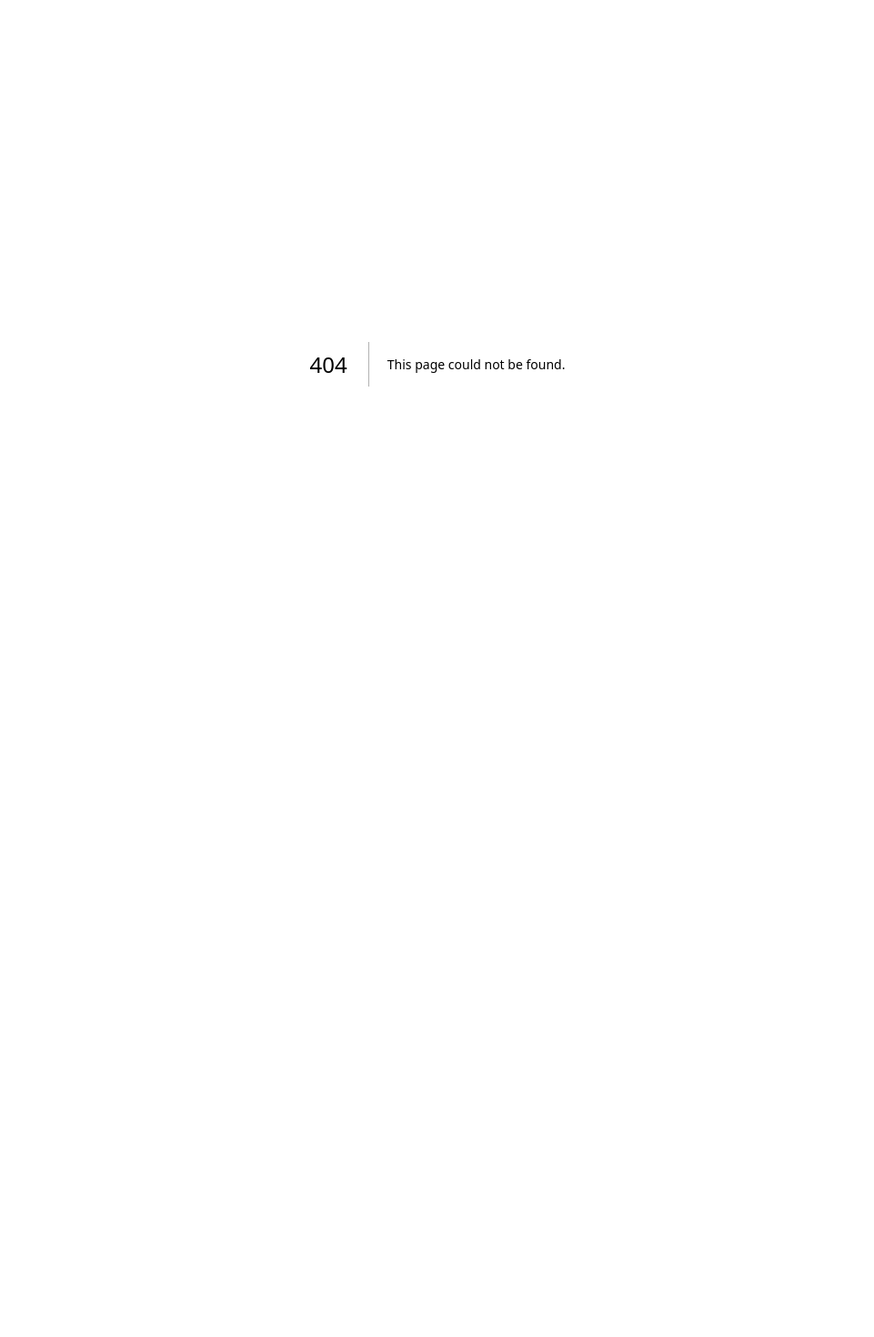
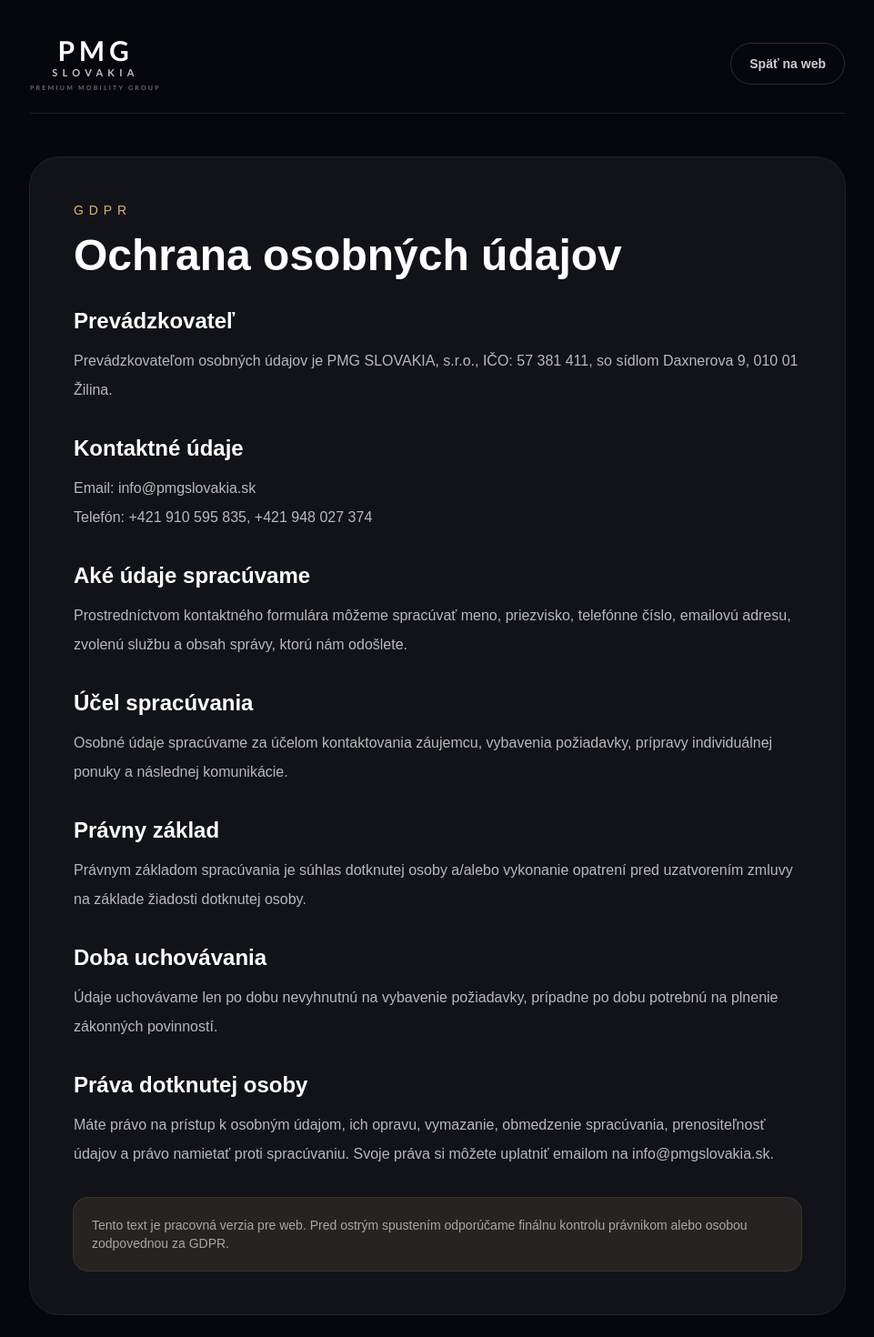
Before and after one commit to PatresM/pmg-slovakia-web, a Next.js app: page /ochrana-osobnych-udajov in a window 1280 px wide. Before the commit this address had no page. Shown: the top 1470 px of the page at 91% size, without its empty margins (159-1120 px from the left). Before the commit the page ends 800 px from the top, so only its background shows below. Built offline with nearby package versions, Linux system fonts and the light colour scheme.

Commit message:
Pridane GDPR a cookies stranky

```diff
--- /dev/null
+++ b/app/cookies/page.tsx
@@ -0,0 +1,100 @@
+import Link from "next/link";
+
+function BrandLogo() {
+  return (
+    <div
+      className="flex select-none flex-col items-center justify-center text-center leading-none"
+      style={{ fontFamily: "Calibri, Arial, sans-serif" }}
+    >
+      <div className="text-[30px] font-semibold uppercase tracking-[0.16em] text-white">
+        PMG
+      </div>
+      <div className="mt-1 text-[11px] font-semibold uppercase tracking-[0.48em] text-white/75">
+        Slovakia
+      </div>
+      <div className="mt-2 text-[7px] font-semibold uppercase tracking-[0.32em] text-white/40">
+        Premium Mobility Group
+      </div>
+    </div>
+  );
+}
+
+export default function CookiesPage() {
+  return (
+    <main className="min-h-screen bg-[#05070c] px-6 py-10 text-white">
+      <div className="mx-auto max-w-4xl">
+        <header className="mb-12 flex items-center justify-between border-b border-white/10 pb-6">
+          <Link href="/" aria-label="Späť na úvod">
+            <BrandLogo />
+          </Link>
+
+          <Link
+            href="/"
+            className="rounded-full border border-white/15 px-5 py-3 text-sm font-semibold text-white/80 transition hover:bg-white/10"
+          >
+            Späť na web
+          </Link>
+        </header>
+
+        <section className="rounded-[2rem] bg-white/5 p-8 ring-1 ring-white/10 md:p-12">
+          <p className="text-sm uppercase tracking-[0.42em] text-[#d7b66f]">
+            Cookies
+          </p>
+
+          <h1 className="mt-4 text-4xl font-semibold md:text-5xl">
+            Zásady používania cookies
+          </h1>
+
+          <div className="mt-8 space-y-8 leading-8 text-white/70">
+            <div>
+              <h2 className="text-2xl font-semibold text-white">
+                Čo sú cookies
+              </h2>
+              <p className="mt-3">
+                Cookies sú malé textové súbory, ktoré sa ukladajú vo vašom
+                zariadení pri návšteve webovej stránky. Pomáhajú zabezpečiť
+                správne fungovanie webu a môžu slúžiť aj na analytické alebo
+                marketingové účely.
+              </p>
+            </div>
+
+            <div>
+              <h2 className="text-2xl font-semibold text-white">
+                Aké cookies používame
+              </h2>
+              <p className="mt-3">
+                V aktuálnej verzii webu používame najmä technické cookies
+                potrebné na správne fungovanie stránky a formulára. Ak neskôr
+                pridáme analytické alebo marketingové nástroje, túto stránku
+                aktualizujeme.
+              </p>
+            </div>
+
+            <div>
+              <h2 className="text-2xl font-semibold text-white">
+                Správa cookies
+              </h2>
+              <p className="mt-3">
+                Cookies môžete spravovať alebo vymazať v nastaveniach svojho
+                internetového prehliadača.
+              </p>
+            </div>
+
+            <div>
+              <h2 className="text-2xl font-semibold text-white">Kontakt</h2>
+              <p className="mt-3">
+                V prípade otázok nás môžete kontaktovať na emailovej adrese
+                info@pmgslovakia.sk.
+              </p>
+            </div>
+
+            <div className="rounded-2xl bg-[#d7b66f]/10 p-5 text-sm text-white/60 ring-1 ring-[#d7b66f]/20">
+              Tento text je pracovná verzia. Pred ostrým spustením odporúčame
+              finálnu právnu kontrolu.
+            </div>
+          </div>
+        </section>
+      </div>
+    </main>
+  );
+}
--- /dev/null
+++ b/app/ochrana-osobnych-udajov/page.tsx
@@ -0,0 +1,135 @@
+import Link from "next/link";
+
+function BrandLogo() {
+  return (
+    <div
+      className="flex select-none flex-col items-center justify-center text-center leading-none"
+      style={{ fontFamily: "Calibri, Arial, sans-serif" }}
+    >
+      <div className="text-[30px] font-semibold uppercase tracking-[0.16em] text-white">
+        PMG
+      </div>
+      <div className="mt-1 text-[11px] font-semibold uppercase tracking-[0.48em] text-white/75">
+        Slovakia
+      </div>
+      <div className="mt-2 text-[7px] font-semibold uppercase tracking-[0.32em] text-white/40">
+        Premium Mobility Group
+      </div>
+    </div>
+  );
+}
+
+export default function OchranaOsobnychUdajovPage() {
+  return (
+    <main className="min-h-screen bg-[#05070c] px-6 py-10 text-white">
+      <div className="mx-auto max-w-4xl">
+        <header className="mb-12 flex items-center justify-between border-b border-white/10 pb-6">
+          <Link href="/" aria-label="Späť na úvod">
+            <BrandLogo />
+          </Link>
+
+          <Link
+            href="/"
+            className="rounded-full border border-white/15 px-5 py-3 text-sm font-semibold text-white/80 transition hover:bg-white/10"
+          >
+            Späť na web
+          </Link>
+        </header>
+
+        <section className="rounded-[2rem] bg-white/5 p-8 ring-1 ring-white/10 md:p-12">
+          <p className="text-sm uppercase tracking-[0.42em] text-[#d7b66f]">
+            GDPR
+          </p>
+
+          <h1 className="mt-4 text-4xl font-semibold md:text-5xl">
+            Ochrana osobných údajov
+          </h1>
+
+          <div className="mt-8 space-y-8 leading-8 text-white/70">
+            <div>
+              <h2 className="text-2xl font-semibold text-white">
+                Prevádzkovateľ
+              </h2>
+              <p className="mt-3">
+                Prevádzkovateľom osobných údajov je PMG SLOVAKIA, s.r.o.,
+                IČO: 57 381 411, so sídlom Daxnerova 9, 010 01 Žilina.
+              </p>
+            </div>
+
+            <div>
+              <h2 className="text-2xl font-semibold text-white">
+                Kontaktné údaje
+              </h2>
+              <p className="mt-3">
+                Email: info@pmgslovakia.sk
+                <br />
+                Telefón: +421 910 595 835, +421 948 027 374
+              </p>
+            </div>
+
+            <div>
+              <h2 className="text-2xl font-semibold text-white">
+                Aké údaje spracúvame
+              </h2>
+              <p className="mt-3">
+                Prostredníctvom kontaktného formulára môžeme spracúvať meno,
+                priezvisko, telefónne číslo, emailovú adresu, zvolenú službu a
+                obsah správy, ktorú nám odošlete.
+              </p>
+            </div>
+
+            <div>
+              <h2 className="text-2xl font-semibold text-white">
+                Účel spracúvania
+              </h2>
+              <p className="mt-3">
+                Osobné údaje spracúvame za účelom kontaktovania záujemcu,
+                vybavenia požiadavky, prípravy individuálnej ponuky a následnej
+                komunikácie.
+              </p>
+            </div>
+
+            <div>
+              <h2 className="text-2xl font-semibold text-white">
+                Právny základ
+              </h2>
+              <p className="mt-3">
+                Právnym základom spracúvania je súhlas dotknutej osoby a/alebo
+                vykonanie opatrení pred uzatvorením zmluvy na základe žiadosti
+                dotknutej osoby.
+              </p>
+            </div>
+
+            <div>
+              <h2 className="text-2xl font-semibold text-white">
+                Doba uchovávania
+              </h2>
+              <p className="mt-3">
+                Údaje uchovávame len po dobu nevyhnutnú na vybavenie požiadavky,
+                prípadne po dobu potrebnú na plnenie zákonných povinností.
+              </p>
+            </div>
+
+            <div>
+              <h2 className="text-2xl font-semibold text-white">
+                Práva dotknutej osoby
+              </h2>
+              <p className="mt-3">
+                Máte právo na prístup k osobným údajom, ich opravu, vymazanie,
+                obmedzenie spracúvania, prenositeľnosť údajov a právo namietať
+                proti spracúvaniu. Svoje práva si môžete uplatniť emailom na
+                info@pmgslovakia.sk.
+              </p>
+            </div>
+
+            <div className="rounded-2xl bg-[#d7b66f]/10 p-5 text-sm text-white/60 ring-1 ring-[#d7b66f]/20">
+              Tento text je pracovná verzia pre web. Pred ostrým spustením
+              odporúčame finálnu kontrolu právnikom alebo osobou zodpovednou za
+              GDPR.
+            </div>
+          </div>
+        </section>
+      </div>
+    </main>
+  );
+}
--- a/app/page.tsx
+++ b/app/page.tsx
@@ -494,6 +494,12 @@ export default function Home() {
 
             <input
               type="hidden"
+              name="from_name"
+              value="PMG Slovakia web"
+            />
+
+            <input
+              type="hidden"
               name="redirect"
               value="http://localhost:3000/dakujeme"
             />
@@ -594,8 +600,19 @@ export default function Home() {
                   value="Súhlas udelený"
                   className="mt-1"
                 />
-                Súhlasím so spracovaním osobných údajov za účelom kontaktovania
-                a vybavenia mojej požiadavky.
+
+                <span>
+                  Súhlasím so spracovaním osobných údajov za účelom
+                  kontaktovania a vybavenia mojej požiadavky. Viac informácií
+                  nájdete v časti{" "}
+                  <a
+                    href="/ochrana-osobnych-udajov"
+                    className="text-[#d7b66f] underline underline-offset-4"
+                  >
+                    Ochrana osobných údajov
+                  </a>
+                  .
+                </span>
               </label>
 
               <button
@@ -642,6 +659,19 @@ export default function Home() {
         <p className="mt-2">
           info@pmgslovakia.sk · +421 910 595 835 · +421 948 027 374
         </p>
+
+        <div className="mt-5 flex flex-wrap justify-center gap-5 text-xs text-white/40">
+          <a
+            href="/ochrana-osobnych-udajov"
+            className="transition hover:text-white"
+          >
+            Ochrana osobných údajov
+          </a>
+
+          <a href="/cookies" className="transition hover:text-white">
+            Cookies
+          </a>
+        </div>
       </footer>
     </main>
   );
```
